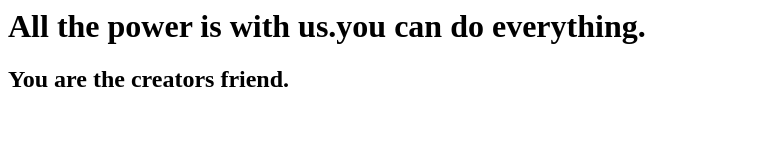
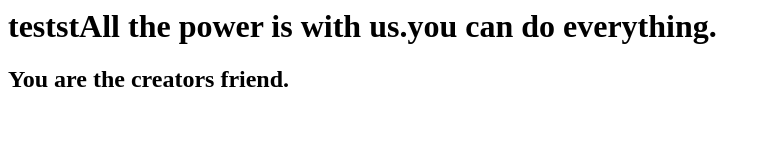
Before and after one commit to mssennat/firstgitrepo, a plain HTML site: page index.html in a window 1280 px wide. Shown: the whole page, without its empty margins (0-771 px from the left). Drawn offline with Linux system fonts and the light colour scheme.

```diff
--- a/index.html
+++ b/index.html
@@ -1,7 +1,7 @@
 <html>
 <body>
 <h1>
-All the power is with us.you can do everything.
+teststAll the power is with us.you can do everything.
 </h1><h2>You are the creators friend.<h2>
 </body>
 </html>
```
